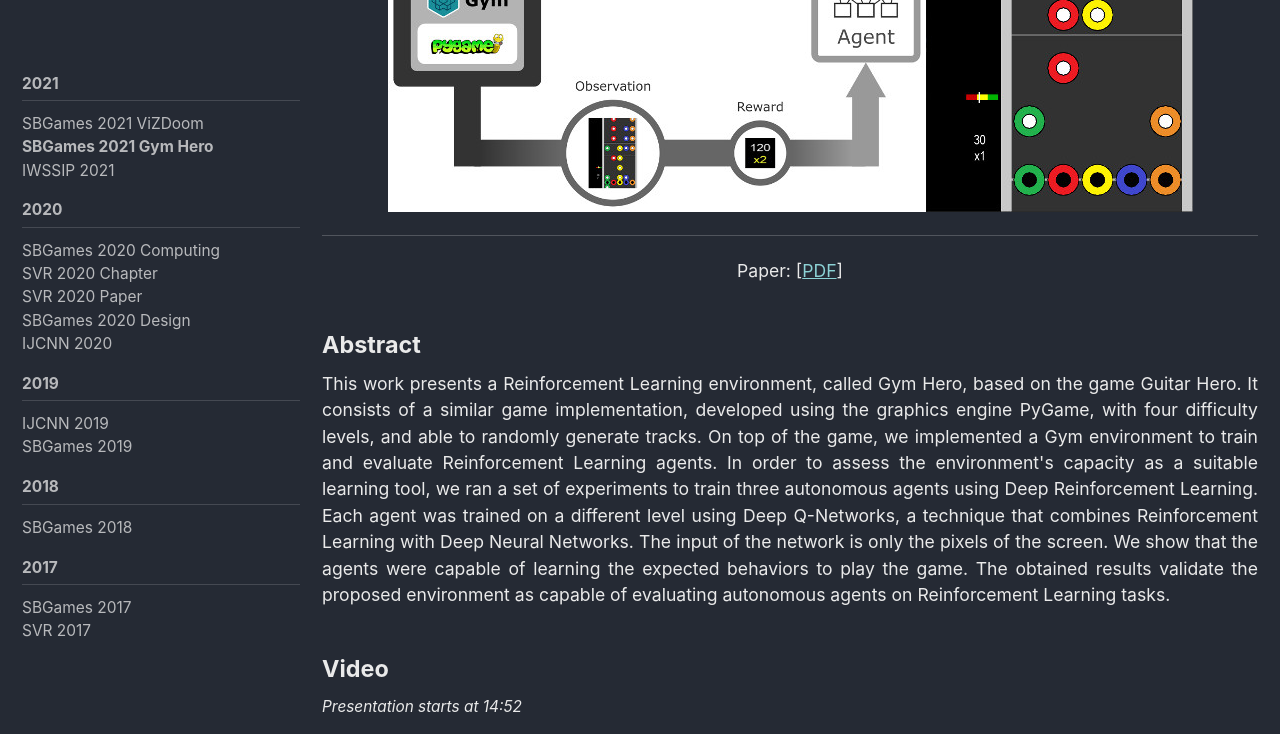
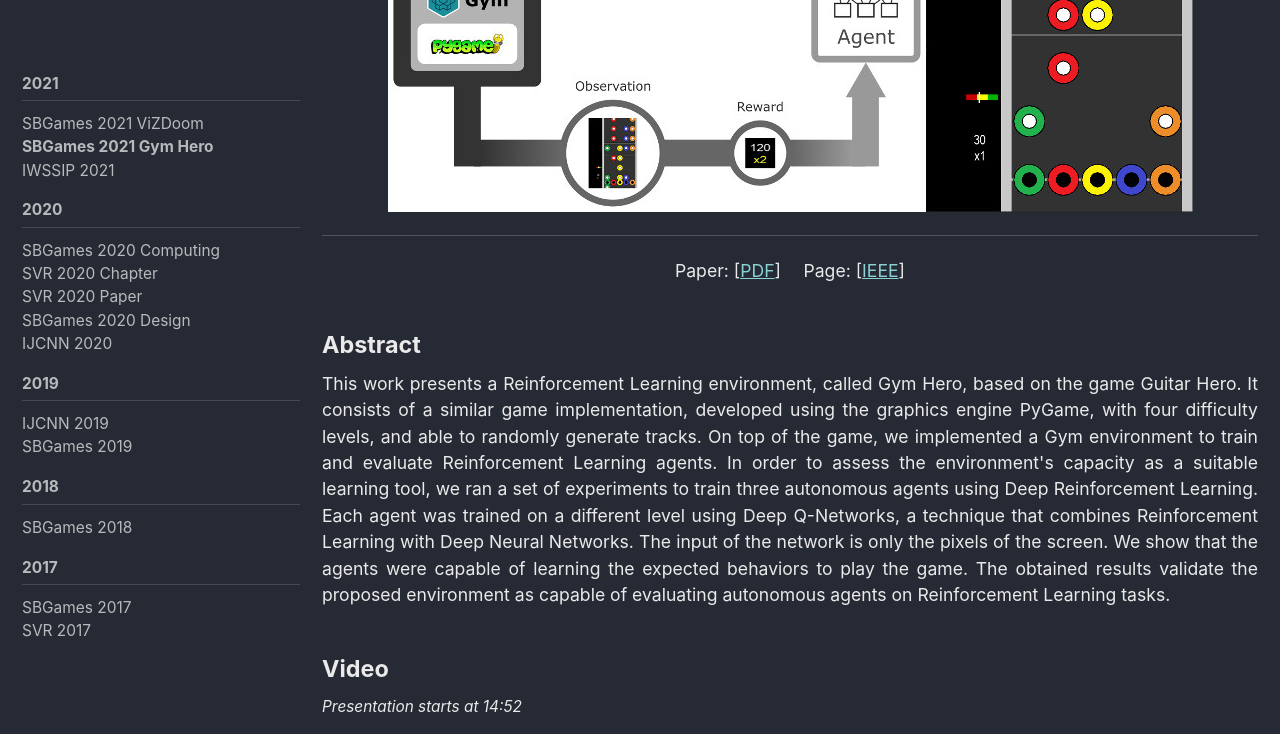
Before and after one commit to paulobruno/PersonalSite, a Jekyll site: the page built from _posts/publications/2021-10-19-SBGames-gym-hero.md, in a window 1280 px wide and 900 px high, scrolled down 614 px, cut to the strip 0-734 px from the top of the window. Built offline with Jekyll 4.4.1, drawn with Linux system fonts in a browser that asks for light colours; cached includes are drawn as plain includes.

Commit message:
Add IEEE link to GymHero paper

```diff
--- a/_posts/publications/2021-10-19-SBGames-gym-hero.md
+++ b/_posts/publications/2021-10-19-SBGames-gym-hero.md
@@ -31,6 +31,7 @@
 ---
 
 Paper: [[PDF](https://www.sbgames.org/proceedings2021/ComputacaoFull/217884.pdf)]
+ Page: [[IEEE](https://ieeexplore.ieee.org/document/9637691)]
 
 
 ### Abstract
```
